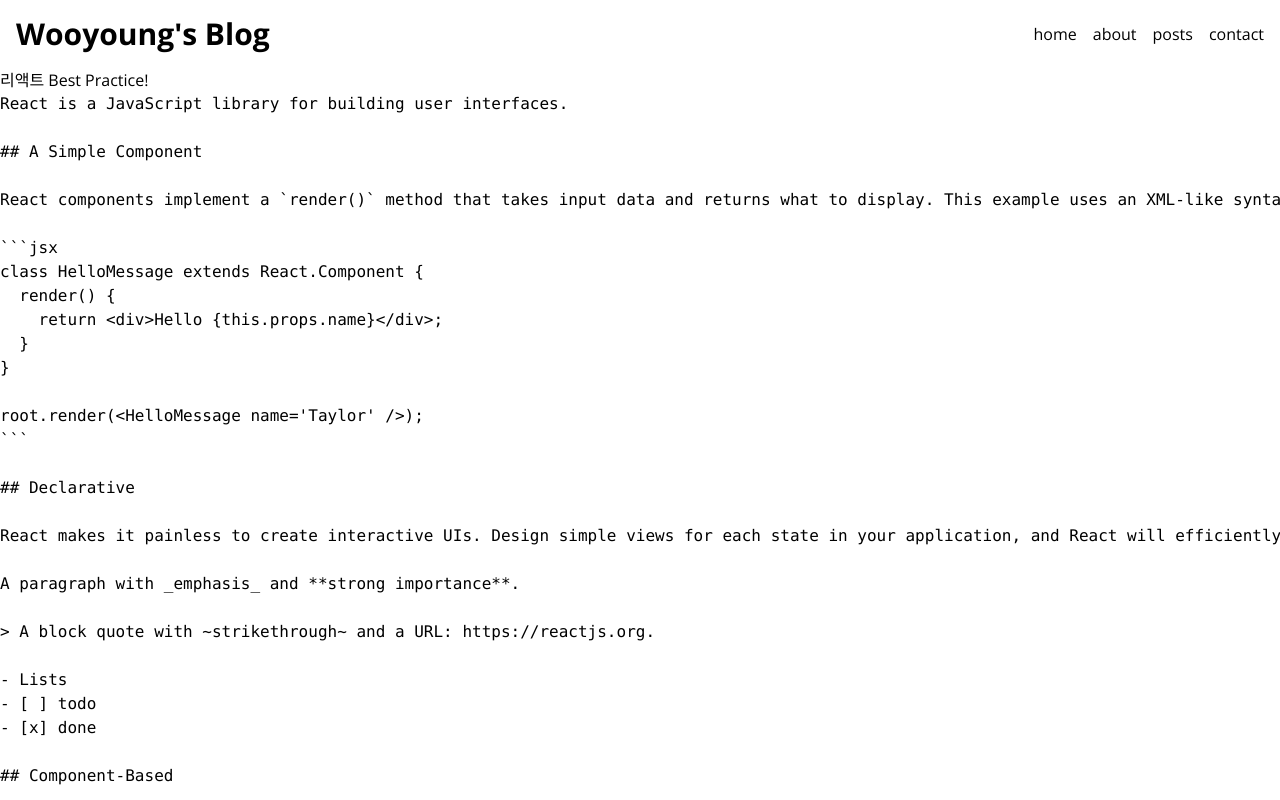
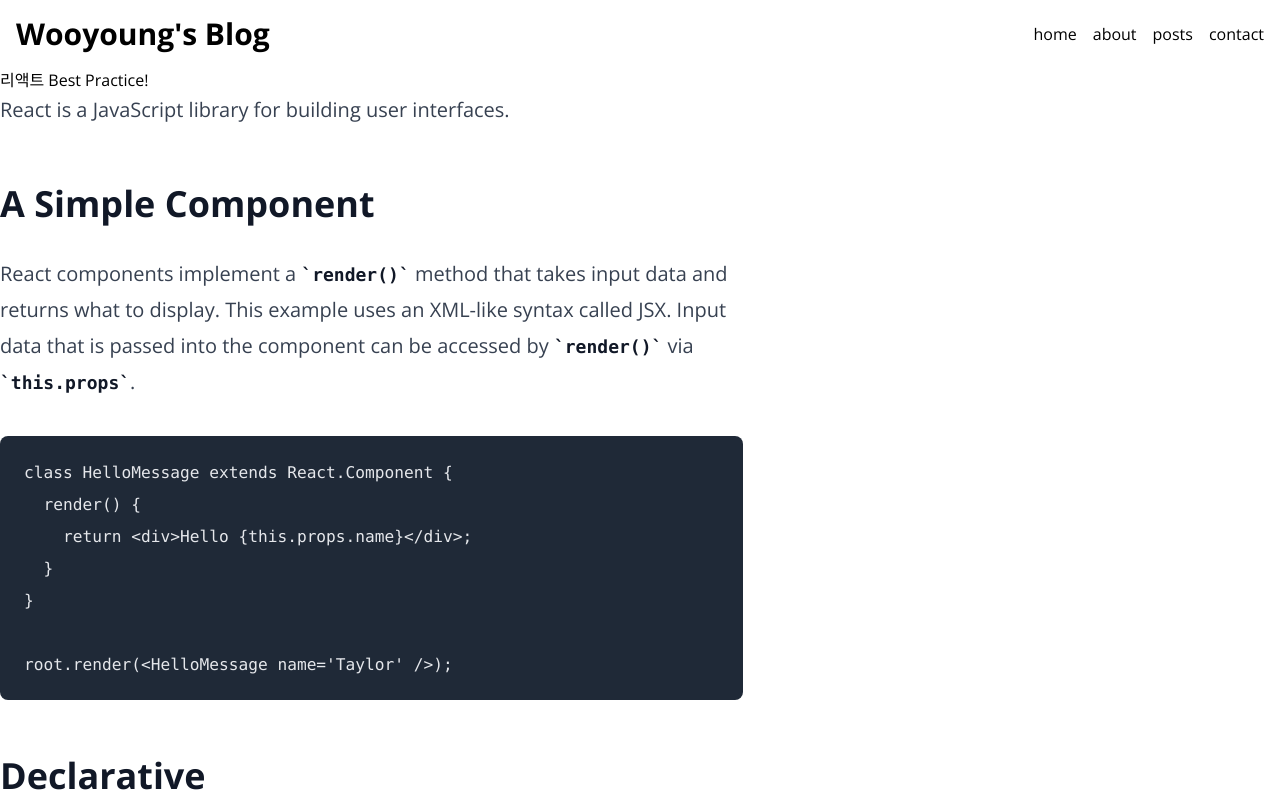
Before and after one commit to whoyoung90/Next-blog, a Next.js app: page /posts/best-react-practices in a window 1280 px wide. Built offline with nearby package versions, Linux system fonts and the light colour scheme.

Commit message:
study: 230904 마크다운 뷰어-라이브러리

```diff
--- a/package.json
+++ b/package.json
@@ -19,8 +19,13 @@
     "postcss": "8.4.28",
     "react": "18.2.0",
     "react-dom": "18.2.0",
+    "react-markdown": "^8.0.7",
     "react-multi-carousel": "^2.8.4",
+    "remark-gfm": "^3.0.1",
     "tailwindcss": "3.3.3",
     "typescript": "5.1.6"
+  },
+  "devDependencies": {
+    "@tailwindcss/typography": "^0.5.9"
   }
 }
--- a/src/API/posts.ts
+++ b/src/API/posts.ts
@@ -30,12 +30,12 @@
 
 export async function getPostData(fileName: string): Promise<PostData> {
   const filePath = path.join(process.cwd(), "data", "posts", `${fileName}.md`);
+  const content = await readFile(filePath, "utf-8");
+
   const metaData = await getAllPosts() //
     .then((post) => post.find((el) => el.path === fileName));
-
   if (!metaData)
     throw new Error(`${fileName}에 해당하는 포스트를 찾을 수 없음`);
 
-  const content = await readFile(filePath, "utf-8");
   return { ...metaData, content };
 }
--- a/src/app/posts/[slug]/page.tsx
+++ b/src/app/posts/[slug]/page.tsx
@@ -1,4 +1,5 @@
 import { getPostData } from "@/API/posts";
+import MarkdownViewer from "@/components/MarkdownViewer";
 
 type Props = {
   params: {
@@ -11,7 +12,7 @@
   return (
     <>
       <h1>{post.title}</h1>
-      <pre>{post.content}</pre>
+      <MarkdownViewer content={post.content} />
     </>
   );
 }
--- /dev/null
+++ b/src/components/MarkdownViewer.tsx
@@ -0,0 +1,10 @@
+import ReactMarkdown from "react-markdown";
+import remarkGfm from "remark-gfm";
+
+export default function MarkdownViewer({ content }: { content: string }) {
+  return (
+    <ReactMarkdown className="prose lg:prose-xl" remarkPlugins={[remarkGfm]}>
+      {content}
+    </ReactMarkdown>
+  );
+}
--- a/tailwind.config.ts
+++ b/tailwind.config.ts
@@ -11,6 +11,6 @@
       },
     },
   },
-  plugins: [],
+  plugins: [require("@tailwindcss/typography")],
 };
 export default config;
```
Also changed, not shown: 1 other file (tests, documents, lock files or other folders).
